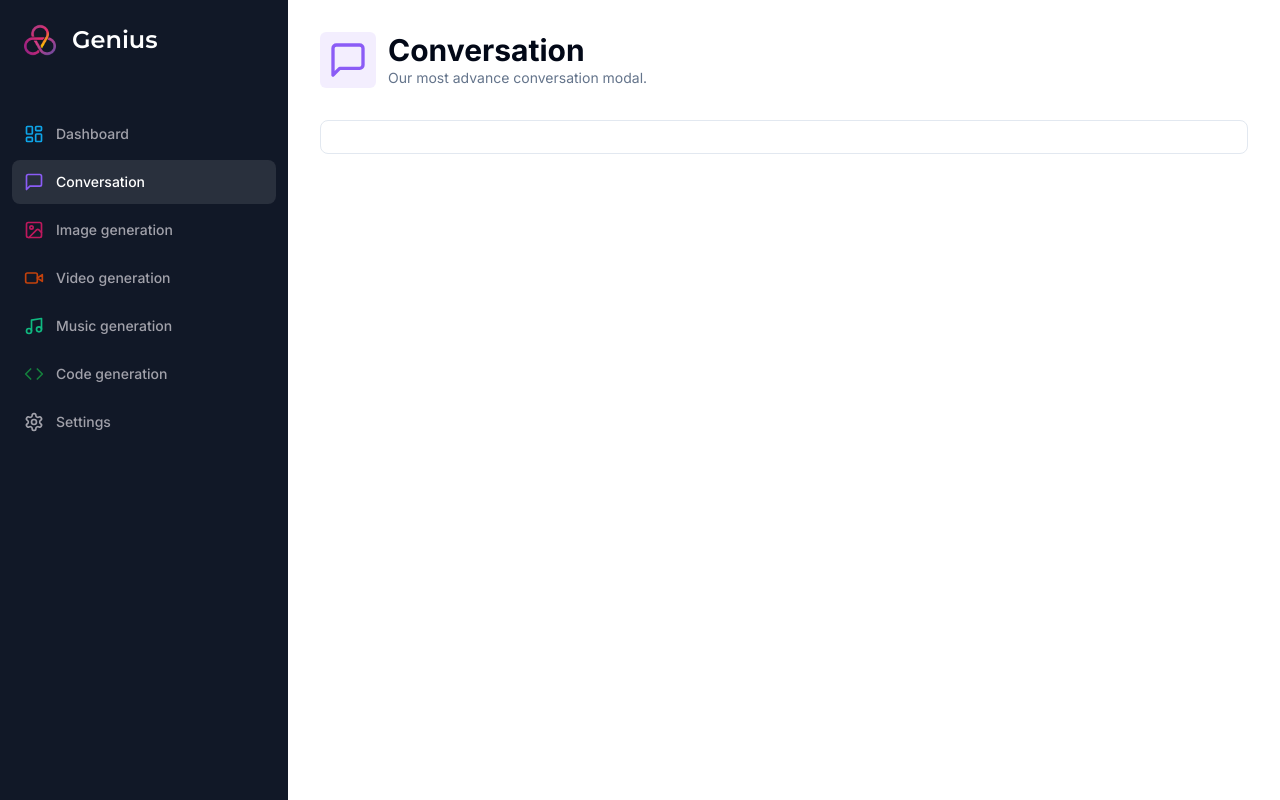
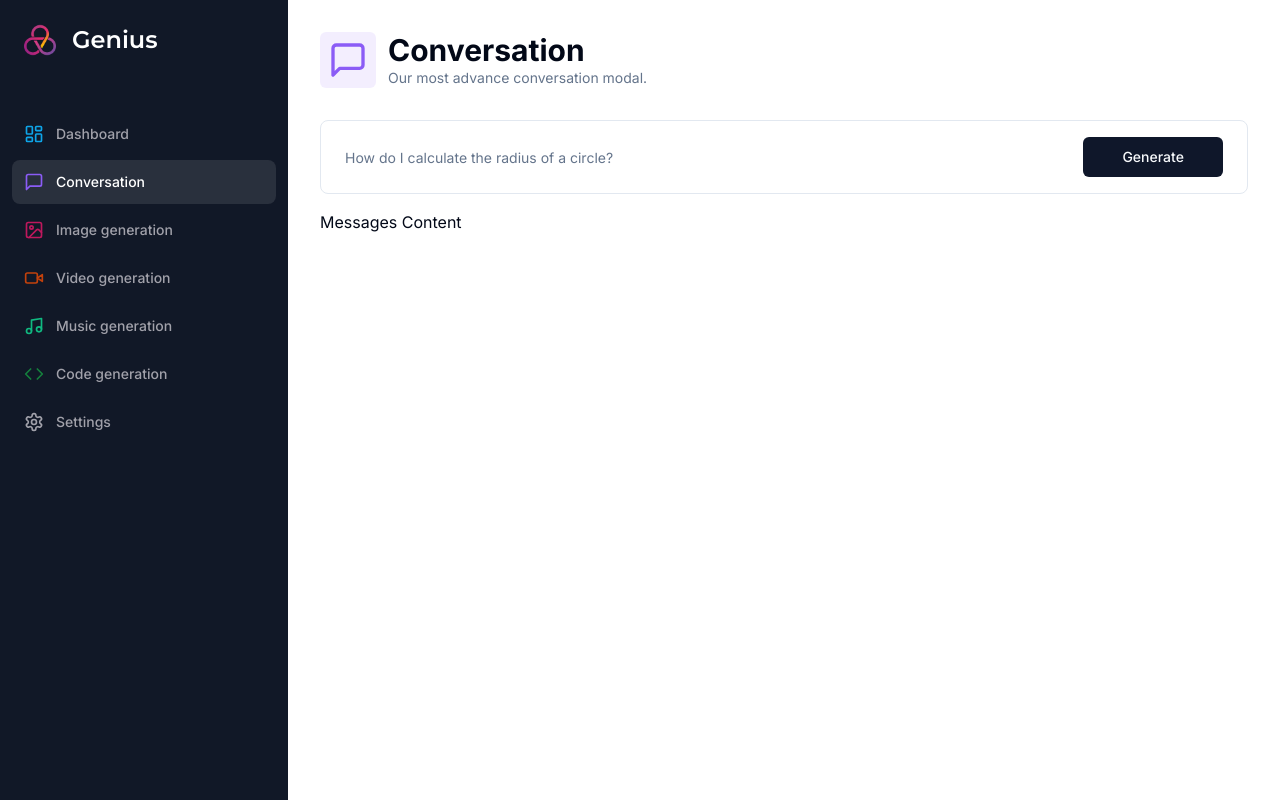
Before and after one commit to TaurusVB/AI-SAAS, a Next.js app: page /conversation in a window 1280 px wide. Built offline with nearby package versions, Linux system fonts and the light colour scheme.

Commit message:
finish working on Form component functionality on conversation page

```diff
--- a/app/(dashboard)/(routes)/conversation/page.tsx
+++ b/app/(dashboard)/(routes)/conversation/page.tsx
@@ -8,6 +8,8 @@ import { useForm } from "react-hook-form";
 
 import Heading from "@/components/Heading";
 import { Form, FormControl, FormField, FormItem } from "@/components/ui/form";
+import { Input } from "@/components/ui/input";
+import { Button } from "@/components/ui/button";
 
 import { formSchema } from "./constans";
 
@@ -45,13 +47,27 @@ const ConversationPage = () => {
                 name="prompt"
                 render={({ field }) => (
                   <FormItem className="col-span-12 lg:col-span-10">
-                    <FormControl className="m-0 p-0"></FormControl>
+                    <FormControl className="m-0 p-0">
+                      <Input
+                        className="border-0 outline-none focus-visible:ring-0 focus-visible:ring-transparent"
+                        disabled={isLoading}
+                        placeholder="How do I calculate the radius of a circle?"
+                        {...field}
+                      />
+                    </FormControl>
                   </FormItem>
                 )}
               />
+              <Button
+                className="col-span-12 lg:col-span-2 w-full"
+                disabled={isLoading}
+              >
+                Generate
+              </Button>
             </form>
           </Form>
         </div>
+        <div className="space-y-4 mt-4">Messages Content</div>
       </div>
     </div>
   );
```
